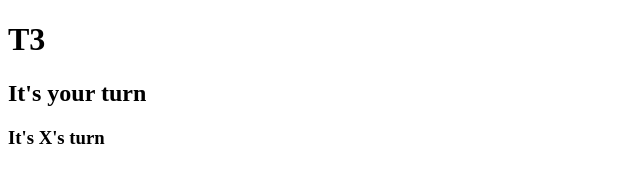
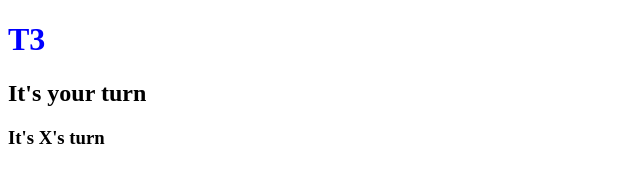
Before and after one commit to samihaque/first-html, a plain HTML site: page index.html in a window 1280 px wide. Shown: the full height of the page, 0-640 px from the left. Drawn offline with Linux system fonts and the light colour scheme.

Commit message:
added css

```diff
--- /dev/null
+++ b/css/style.css
@@ -0,0 +1,3 @@
+h1{
+    color:blue;
+}
--- a/index.html
+++ b/index.html
@@ -8,7 +8,7 @@
         <title>
             Tic Tac Toe
         </title>
-        <meta>
+        <link rel="stylesheet" href="css/style.css">
     </head>
     <Body>
         <h1>T3</h1>
```
